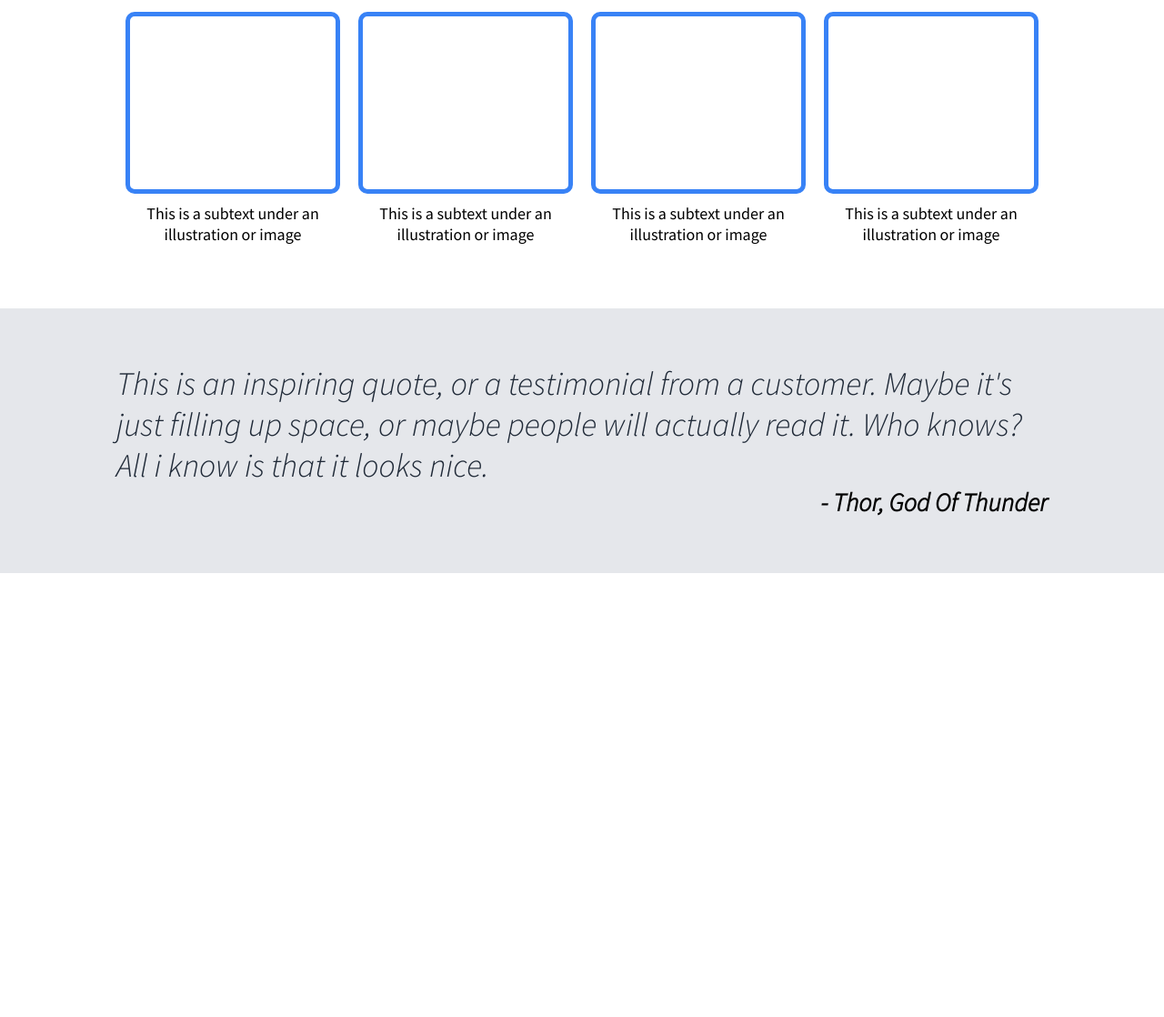
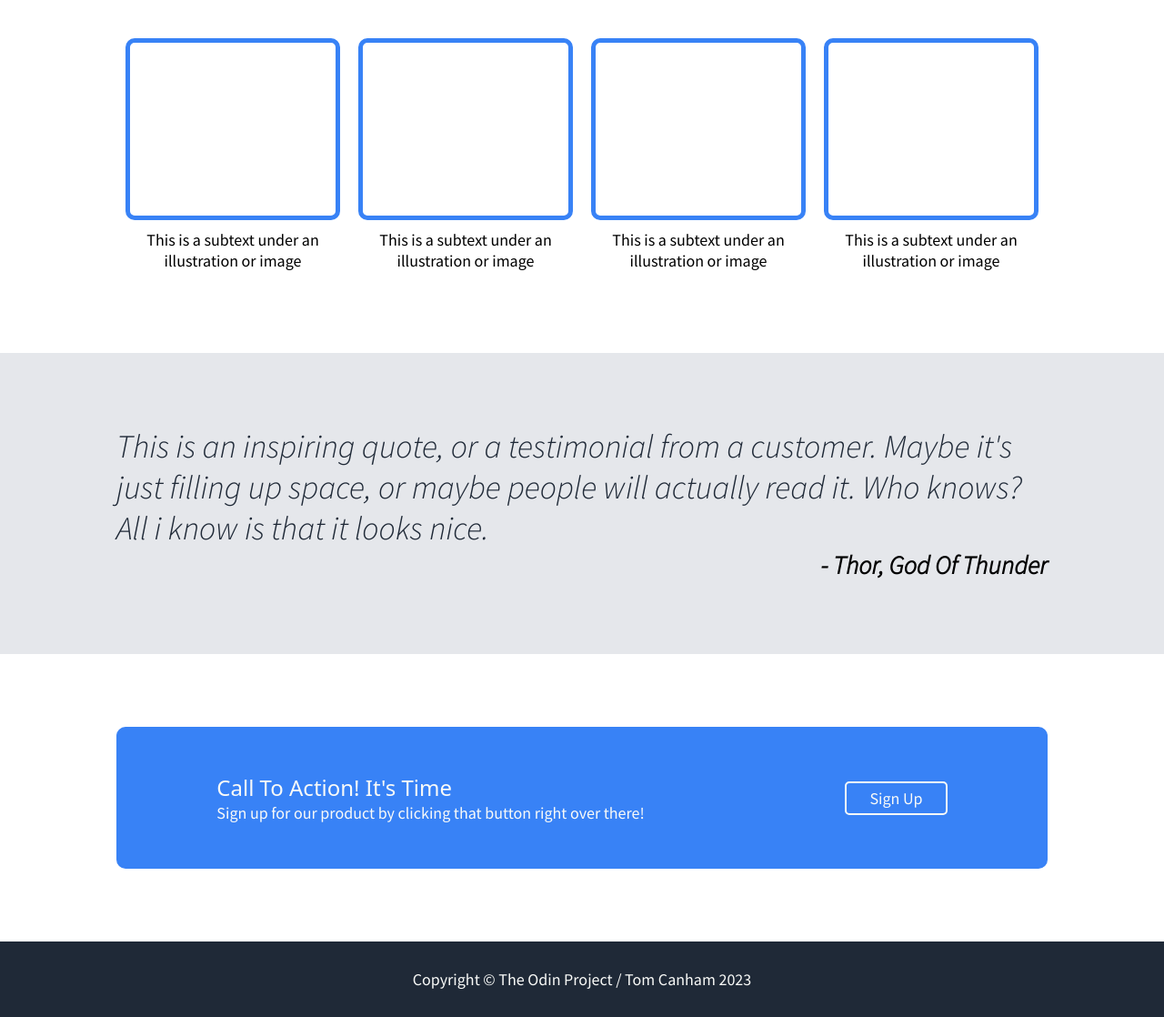
Before and after one commit to thomascanham/odin-landing-page, a plain HTML site: page index.html in a window 1280 px wide. Shown: the part 718-1836 px from the top of the page at 91% size. Before the commit the page ends 1348 px from the top, so only its background shows below. Drawn offline with nearby package versions, Linux system fonts and the light colour scheme.

Commit message:
Added call to action and footer to index.html and relavent css to styles.css

```diff
--- a/index.html
+++ b/index.html
@@ -5,13 +5,12 @@
     <meta charset="UTF-8">
     <meta http-equiv="X-UA-Compatible" content="IE=edge">
     <meta name="viewport" content="width=device-width, initial-scale=1.0">
-    <link rel="preconnect" href="https://fonts.googleapis.com">
-    <link rel="preconnect" href="https://fonts.gstatic.com" crossorigin>
-    <link href="https://fonts.googleapis.com/css2?family=Oswald:wght@400;700&display=swap" rel="stylesheet">
+
     <link rel="preconnect" href="https://fonts.googleapis.com">
     <link rel="preconnect" href="https://fonts.gstatic.com" crossorigin>
     <link href="https://fonts.googleapis.com/css2?family=Source+Sans+Pro:ital,wght@0,400;0,700;1,300&display=swap"
         rel="stylesheet">
+
     <link rel="stylesheet" href="styles.css">
     <title>Odin Landing Page</title>
 </head>
@@ -102,8 +101,28 @@
 
 
     <!-- Call to action section -->
+    <section class="call-to-action">
+        <div class="container">
+            <div class="call-to-action-banner flex-wrapper">
+                <div class="call-to-action-content">
+                    <h3>Call To Action! It's Time</h3>
+                    <p>Sign up for our product by clicking that button right over there!</p>
+                </div>
+
+                <button class="call-to-action-button">Sign Up</button>
+            </div>
+        </div>
+    </section>
 
     <!-- footer -->
+    <footer>
+        <p>Copyright &copy; The Odin Project / Tom Canham <span id="cy"></span></p>
+    </footer>
+
+
+    <script>
+        const dateEl = document.querySelector('#cy').textContent = new Date().getFullYear();
+    </script>
 </body>
 
 </html>
--- a/styles.css
+++ b/styles.css
@@ -21,6 +21,7 @@ html {
 
 h1, h2, h3, h4, h5, h6 {
     font-family: 'Oswald', sans-serif;
+    font-family: system-ui, -apple-system, BlinkMacSystemFont, 'Segoe UI', Roboto, Oxygen, Ubuntu, Cantarell, 'Open Sans', 'Helvetica Neue', sans-serif;
 }
 
 .container {
@@ -57,7 +58,7 @@ nav a {
 }
 
 section {
-    padding: 60px 0;
+    padding: 80px 0;
 }
 
 .hero {
@@ -153,3 +154,43 @@ section {
     display: flex;
     justify-content: flex-end;
 }
+
+.call-to-action-banner {
+    background-color: var(--action);
+    color: var(--white);
+    padding: 50px 0;
+    border-radius: 10px;
+}
+
+.flex-wrapper {
+    display: flex;
+    align-items: center;
+    justify-content: space-around;
+}
+
+.call-to-action-banner h3 {
+    font-size: 24px;
+}
+
+.call-to-action-banner p {
+    font-size: 18px;
+    font-weight: 300;
+}
+
+.call-to-action-banner button {
+    outline: none;
+    border: 2px solid var(--white);
+    border-radius: 5px;
+    color: var(--white);
+    background-color: transparent;
+    font-size: 18px;
+    padding: 5px 25px;
+}
+
+footer {
+    padding: 30px 0;
+    background-color: var(--dark);
+    color: var(--white);
+    font-size: 18px;
+    text-align: center;
+}
```
